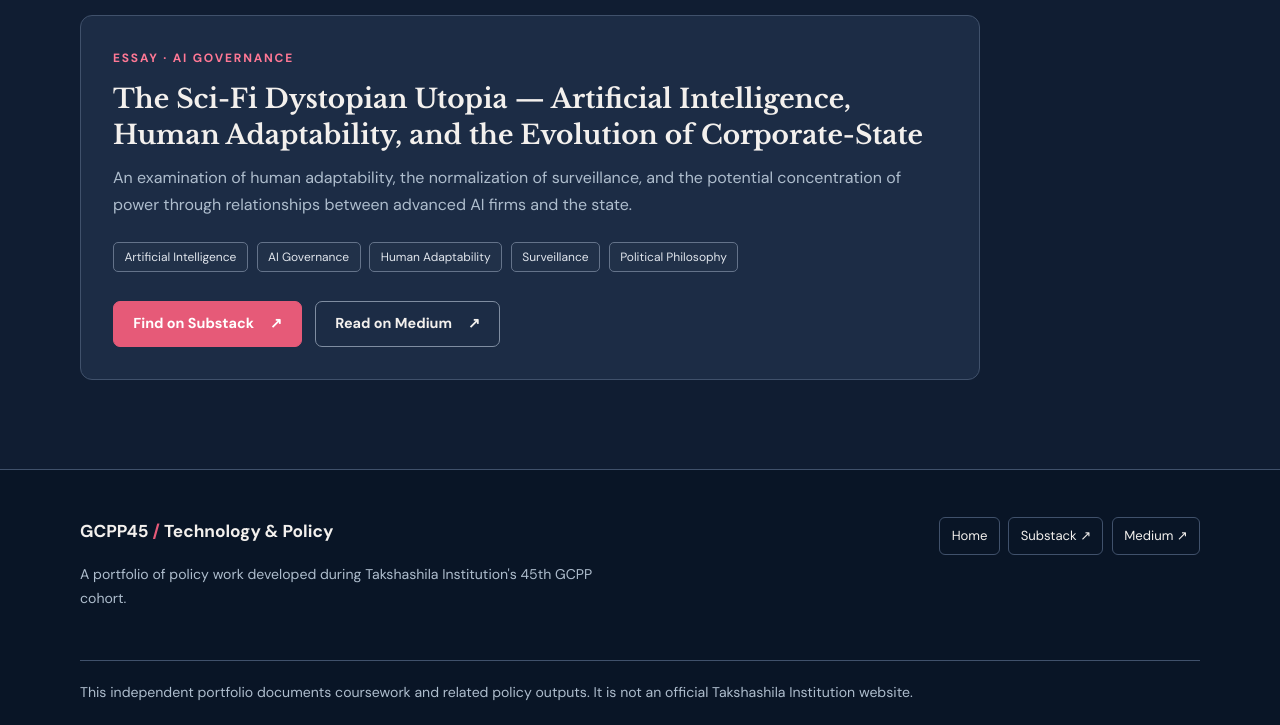
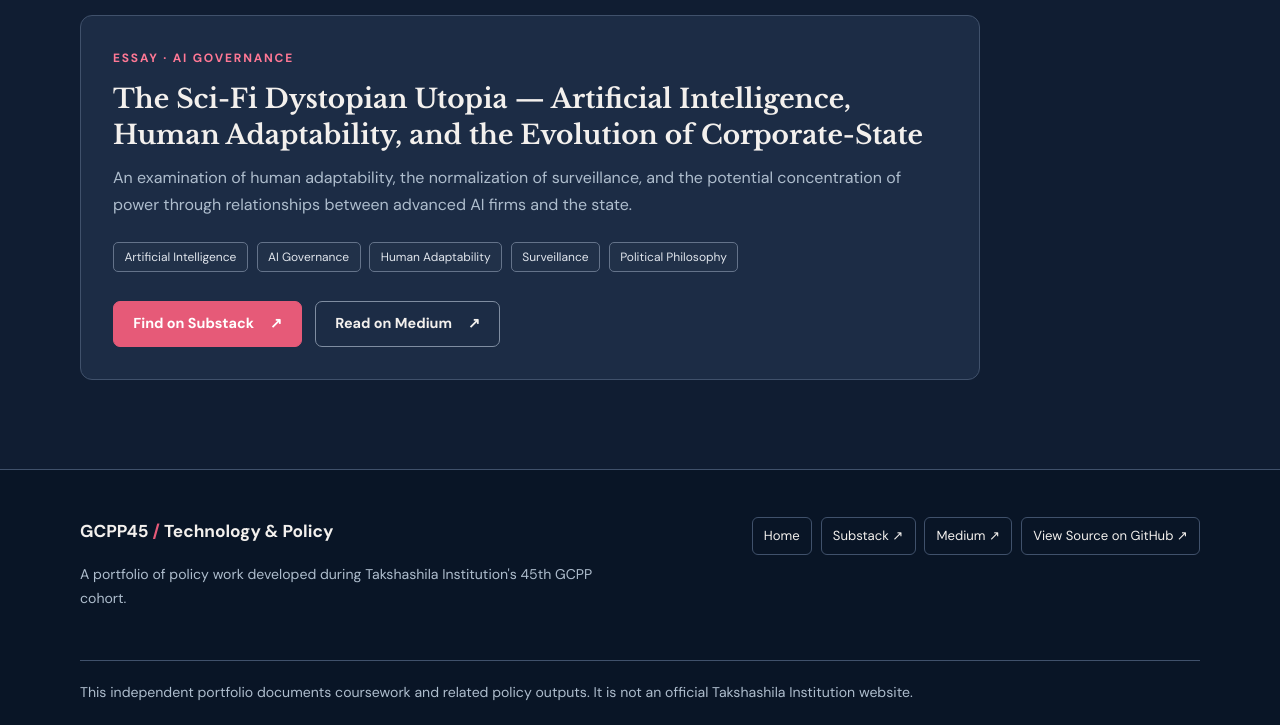
Before and after one commit to LakshyaG99/GCPP-Technology-And-Policy, a plain HTML site: page pages/blogs-and-essays.html in a window 1280 px wide. Shown: the part 1194-1919 px from the top of the page. Drawn offline with nearby package versions, Linux system fonts and the light colour scheme.

Commit message:
GitHub Source

```diff
--- a/pages/blogs-and-essays.html
+++ b/pages/blogs-and-essays.html
@@ -59,6 +59,7 @@
       <a class="footer-link" href="../index.html">Home</a>
       <a class="footer-link" href="https://theworldarchitect.substack.com/" target="_blank" rel="noopener noreferrer">Substack ↗</a>
       <a class="footer-link" href="https://medium.com/@lakshyagupta8799" target="_blank" rel="noopener noreferrer">Medium ↗</a>
+      <a class="footer-link" href="https://github.com/LakshyaG99/GCPP-Technology-And-Policy" target="_blank" rel="noopener noreferrer">View Source on GitHub ↗</a>
     </div>
   </div>
   <div class="container footer-bottom"><p>This independent portfolio documents coursework and related policy outputs. It is not an official Takshashila Institution website.</p></div>
```
Also changed, not shown: pages/community-organization.html (+1 -0 lines), pages/policy-simulation.html (+1 -0 lines), pages/squad-activity.html (+1 -0 lines).
